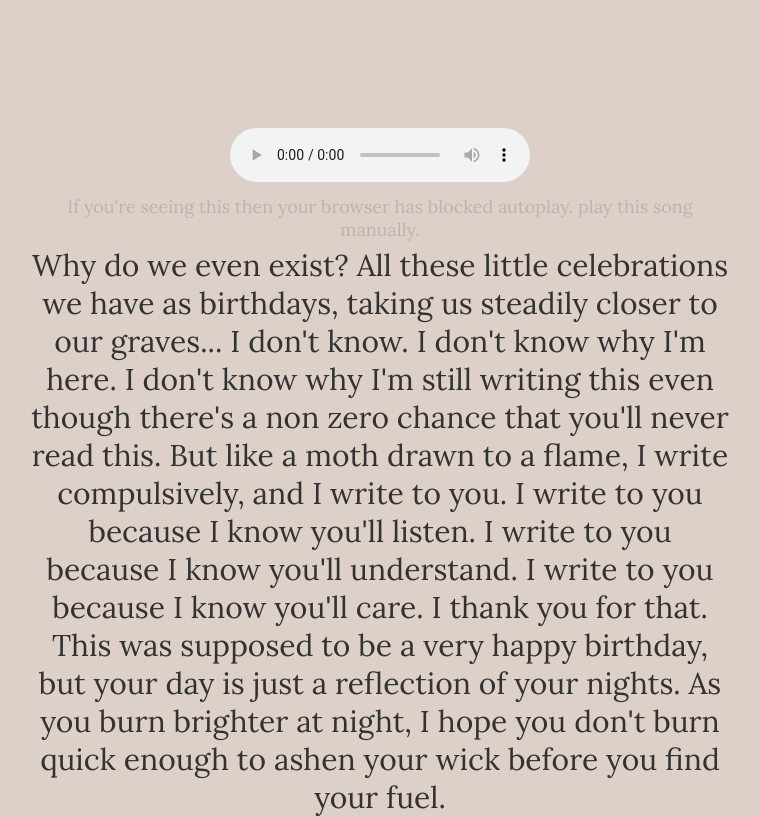
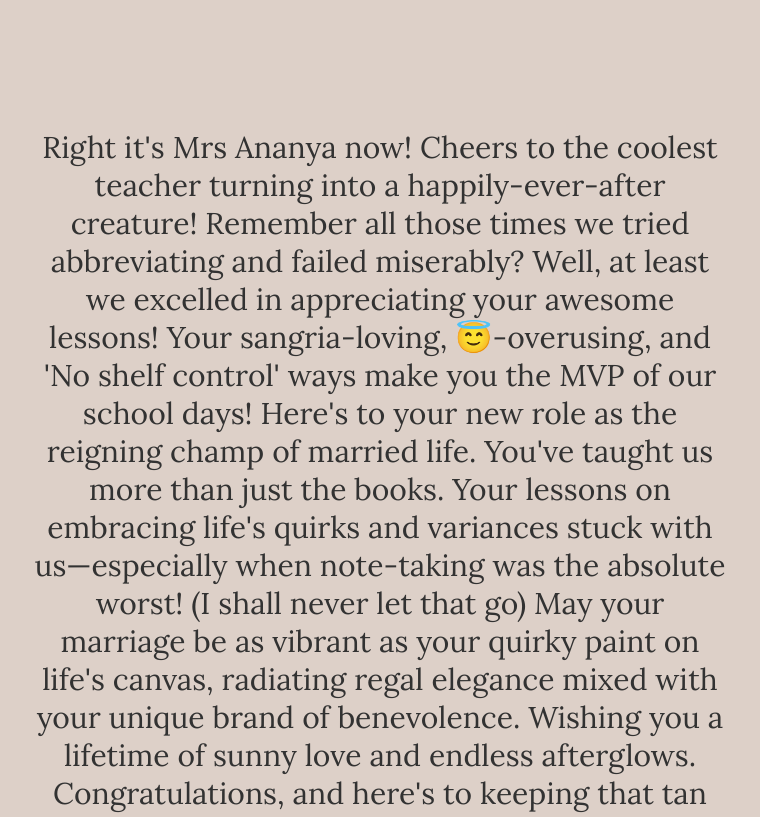
Before and after one commit to nakulbhat/saintgothitched, a plain HTML site: page index.html in a window 1280 px wide. Shown: the part 480-1297 px from the top of the page, without its empty margins (260-1020 px from the left). Drawn offline with Linux system fonts and the light colour scheme; a web font is replaced by a local one.

Commit message:
version 1.0

```diff
--- a/index.html
+++ b/index.html
@@ -25,33 +25,22 @@
     </div>
     <!--ENTRY CONTENT-->
     <div class="entry">
-        <audio src="sacrifice.mp3" controls id="myaudio"></audio><p style="color: var(--lighttextcolor); font-size: 18px;">If you're seeing this then your browser has blocked autoplay. play this song manually.</p>
-        <script>
-            var audio = document.getElementById("myaudio");
-            audio.volume = 0.3;
-          </script>
-        <p>
-            Why do we even exist? All these little celebrations we have as birthdays, taking us steadily closer to our
-            graves... I don't know. I don't know why I'm here. I don't know why I'm still writing this even though
-            there's a non zero chance that you'll never read this. But like a moth drawn to a flame, I write
-            compulsively, and I write to you. I write to you because I know you'll listen. I write to you because I know
-            you'll understand. I write to you because I know you'll care. I thank you for that. This was supposed to be
-            a very happy birthday, but your day is just a reflection of your nights. As you burn brighter at night, I
-            hope you don't burn quick enough to ashen your wick before you find your fuel. <br><br>You are on a good
-            path, one that may not be easy, or rewarding for that matter, but it's one that will put you in a pedestal,
-            somewhere people will be willing to listen to you from. A voice, debatably melodic(you still sound like a
-            crow to me) will be heard at last. I know you're in good company. May not be in good hands, but in a group
-            of friends who will last you a lifetime.</p>
-        <p>
-            I could write a sweet poem, a few kind words thrown in here and there, but more than that, I wish for you to
-            be independent, free and strong willed as you are. I want you to reminisce on the times we spent together. I
-            want you to remember the times we laughed, the times we cried, the times we fought. Even if we aren't able
-            to talk much anymore, no one can take those times away from us.
+        <p>Right it's Mrs Ananya now!
+
+            Cheers to the coolest teacher turning into a happily-ever-after creature! Remember all those times we tried abbreviating and failed miserably? Well, at least we excelled in appreciating your awesome lessons!
+
+            Your sangria-loving, 😇-overusing, and 'No shelf control' ways make you the MVP of our school days! Here's to your new role as the reigning champ of married life.
+
+            You've taught us more than just the books. Your lessons on embracing life's quirks and variances stuck with us—especially when note-taking was the absolute worst! (I shall never let that go)
+
+            May your marriage be as vibrant as your quirky paint on life's canvas, radiating regal elegance mixed with your unique brand of benevolence. Wishing you a lifetime of sunny love and endless afterglows.
+
+            Congratulations, and here's to keeping that tan glowing, no matter where the sun shines!
+
+            Big hugs,
+
+            Nakul
         </p>
-        <p><br>A year ago you were a different person. The scars and scabs barely disguised under a thin skin of
-            success. But, like a new layer of skin, strength and healing grows slowly, and from within. It is just a
-            matter of time before you grow a shell hard enough to drop this facade of yours, and be the role model for
-            the dozens of lives tangled with yours. Most of all, you've been a good sister to Paul. And I congratulate you on that. Even though I don't have any siblings, I can already feel the influence you bear over him. <br><br>  I want you to know that you're a better person than I. You're someone who gives it your all. That's something I have tried and failed to do countless times. It's ironic that you feel I am successful at all. I am not, I have just gone knocking on opportunities' doors enough times to get taken in with pity. And I have a head start for you to remember. Two full years. Don't be disheartened that you "can never be like me"; because you can. It's just not harvest yet. <br><br>So, hang in there little peahen, it's time to plump up a little and be a bit more seductive cuz that cardboard ass and microscopic bosom won't get you anywhere. And it's not like you've got the brains to go anywhere on your own. </p>
     </div>
 
     <!--custom entry code above-->
```
